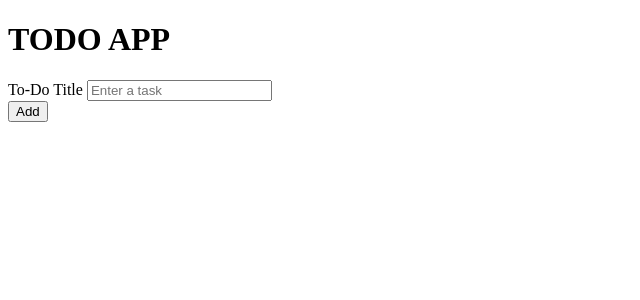
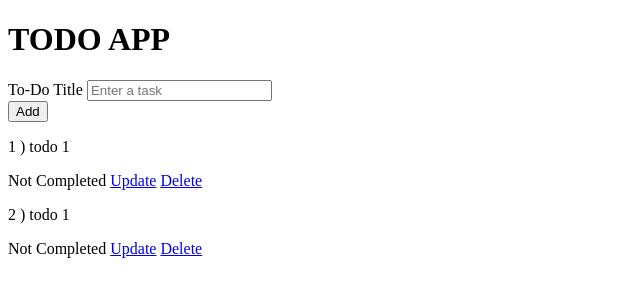
Before and after one commit to ShubhamUpadh/ToDoAppFlask, a Flask app: page / in a window 1280 px wide. Shown: the top 300 px of the page, without its empty margins (0-640 px from the left). Run offline with Flask 2, Linux system fonts and the light colour scheme.

Commit message:
Update and delete buttons

```diff
--- a/templates/base.html
+++ b/templates/base.html
@@ -19,6 +19,20 @@
         </div>
     </form>
 
+    {% for todo in todo_list %}
+
+        <p>{{todo.id}} ) {{todo.title}}</p>
+
+        {% if todo.complete == False %}
+            <span>Not Completed</span>
+        {% else %}
+            <span>Completed</span>
+        {% endif %}
+
+        <a href="/">Update</a>
+        <a href="/">Delete</a>
+    {% endfor %}
+
 
 </body>
 </html>
--- a/todo.py
+++ b/todo.py
@@ -8,9 +8,18 @@ app.config['SQLALCHEMY_TRACK_MODIFICATIONS'] = False
 db = SQLAlchemy(app)
 
 
+class Todo(db.Model):
+    id = db.Column(db.Integer, primary_key=True)
+    title = db.Column(db.String(120))
+    complete = db.Column(db.Boolean)
+
+
 @app.route('/')
 def index():
-    return render_template('base.html')
+    # show all todos
+    todo_list = Todo.query.all()
+    print(todo_list)
+    return render_template('base.html', todo_list=todo_list)
 
 
 @app.route('/about')
```
Also changed, not shown: instance/db.sqlite.
